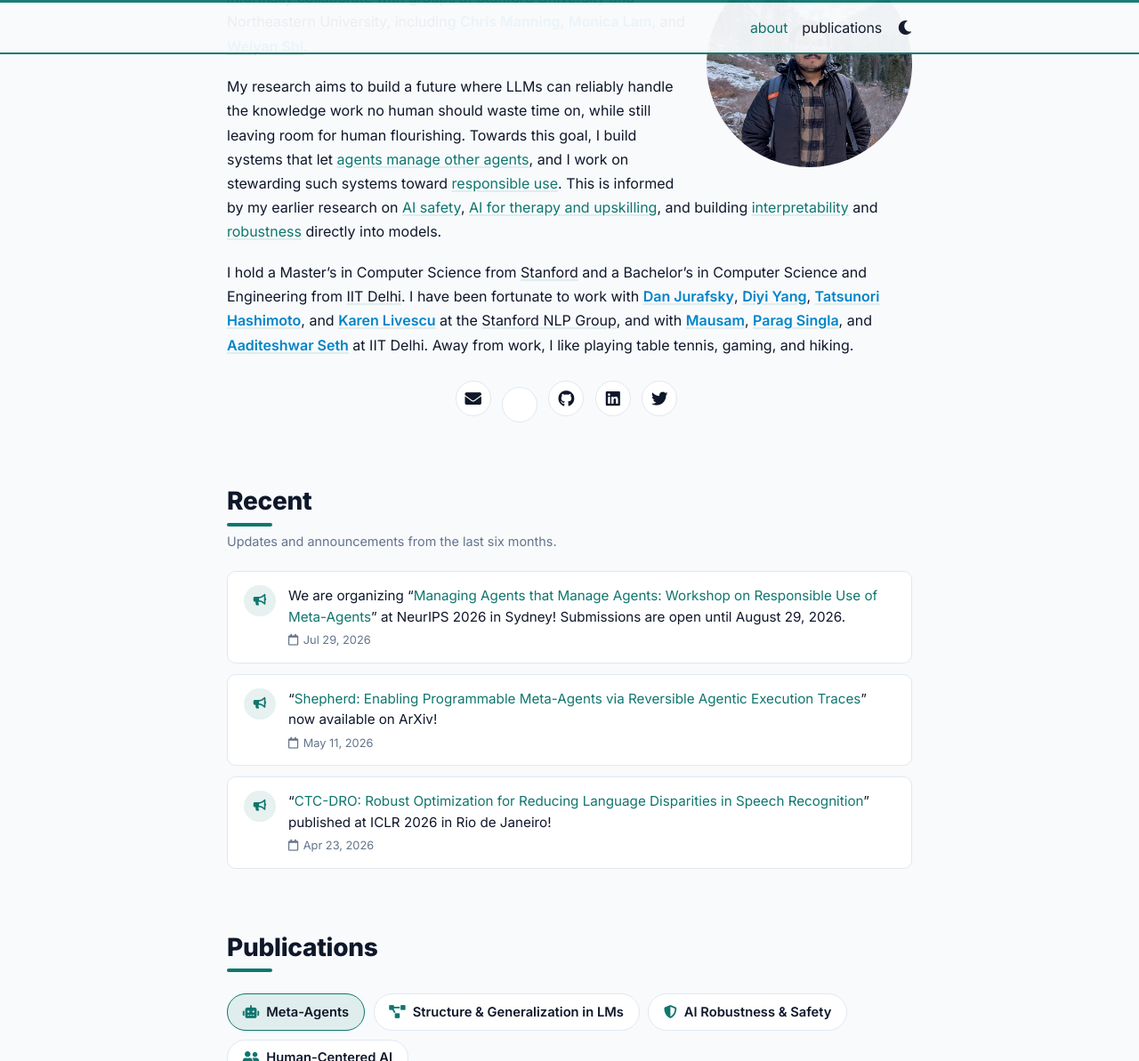
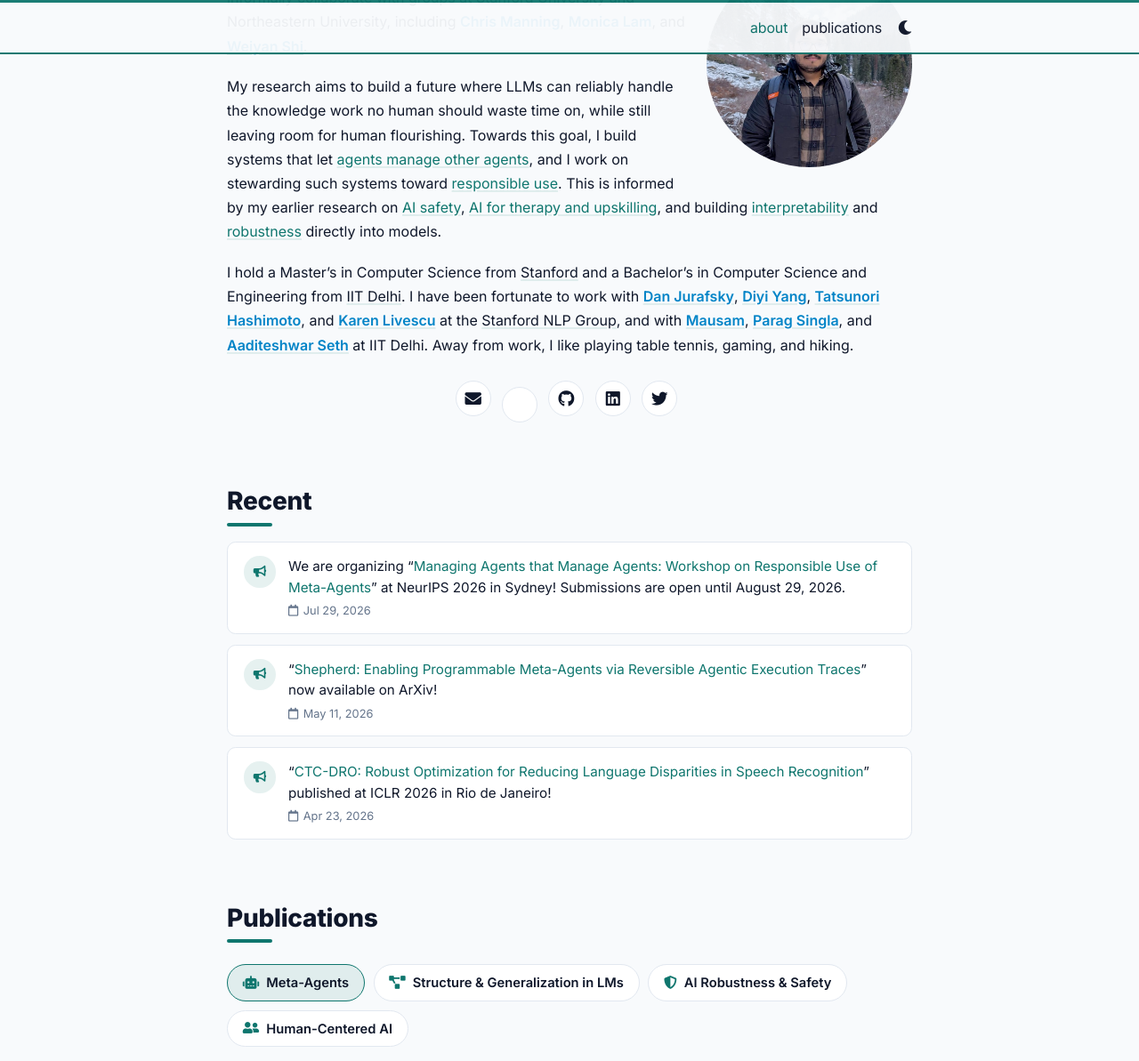
Before and after one commit to ananjan-nandi-9/ananjan-nandi-9.github.io, a Jekyll site: the page built from _pages/about.md, in a window 1280 px wide and 1400 px high, scrolled down 266 px, cut to the strip 0-1193 px from the top of the window. Shown: the whole strip at 89% size. Built offline with Jekyll 4.4.1, drawn with Linux system fonts in a browser that asks for light colours; full-size pictures stand in for the smaller copies a plugin makes; comment, search, counter and statistics services are not loaded; a style sheet for code colours, icons or effects is not loaded.

Commit message:
Remove news section subtitle, rebalance heading spacing
Co-Authored-By: Claude Fable 5 <noreply@anthropic.com>

```diff
--- a/_includes/news.html
+++ b/_includes/news.html
@@ -11,7 +11,6 @@
           {% if recent_news.size > 0 %}
           <div class="news">
             <h2>Recent</h2>
-            <p class="news-note">Updates and announcements from the last six months.</p>
             {%- assign news = recent_news | reverse -%}
             {% if site.news_limit %}
             {% assign news_limit = site.news_limit %}
--- a/_sass/_base.scss
+++ b/_sass/_base.scss
@@ -1284,14 +1284,7 @@ h1, h2, h3, h4, h5, h6, .post-title, .navbar {
   font-size: 1.75rem;
   font-weight: 800;
   letter-spacing: -0.01em;
-  margin-bottom: 0.4rem;
-}
-
-.news .news-note,
-.publications .pub-list-note {
-  color: var(--global-text-color-light);
-  font-size: 0.9rem;
-  margin-bottom: 1.4rem;
+  margin-bottom: 1.1rem;
 }
 
 // Homepage publication topics
```
